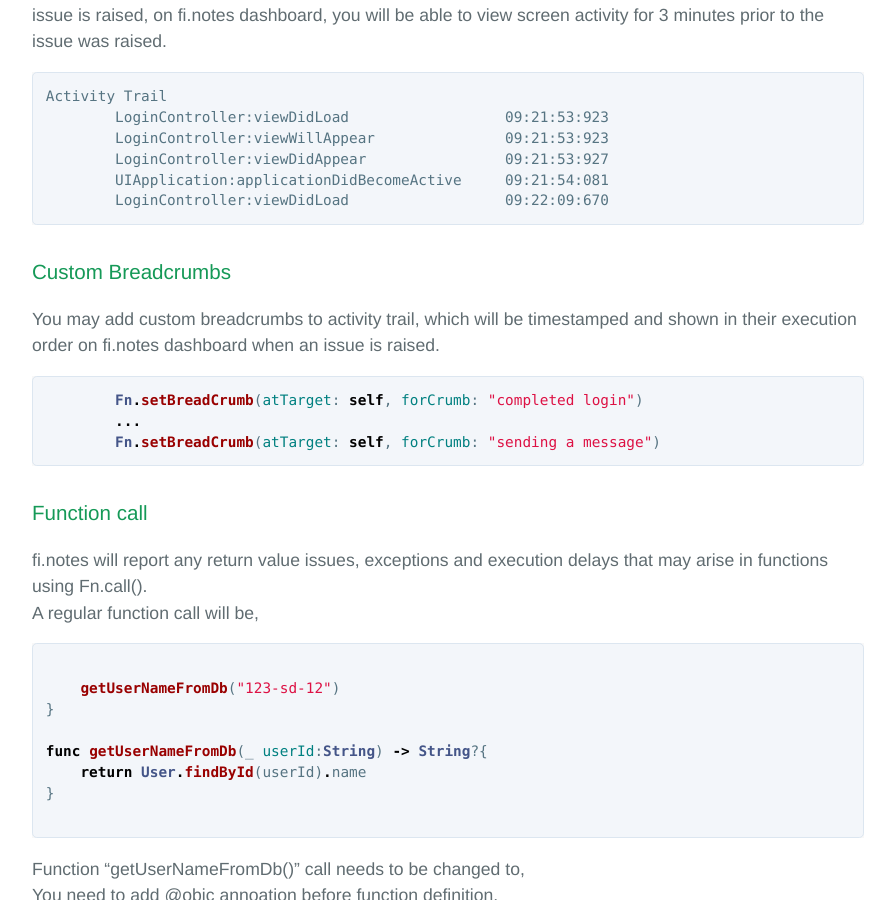
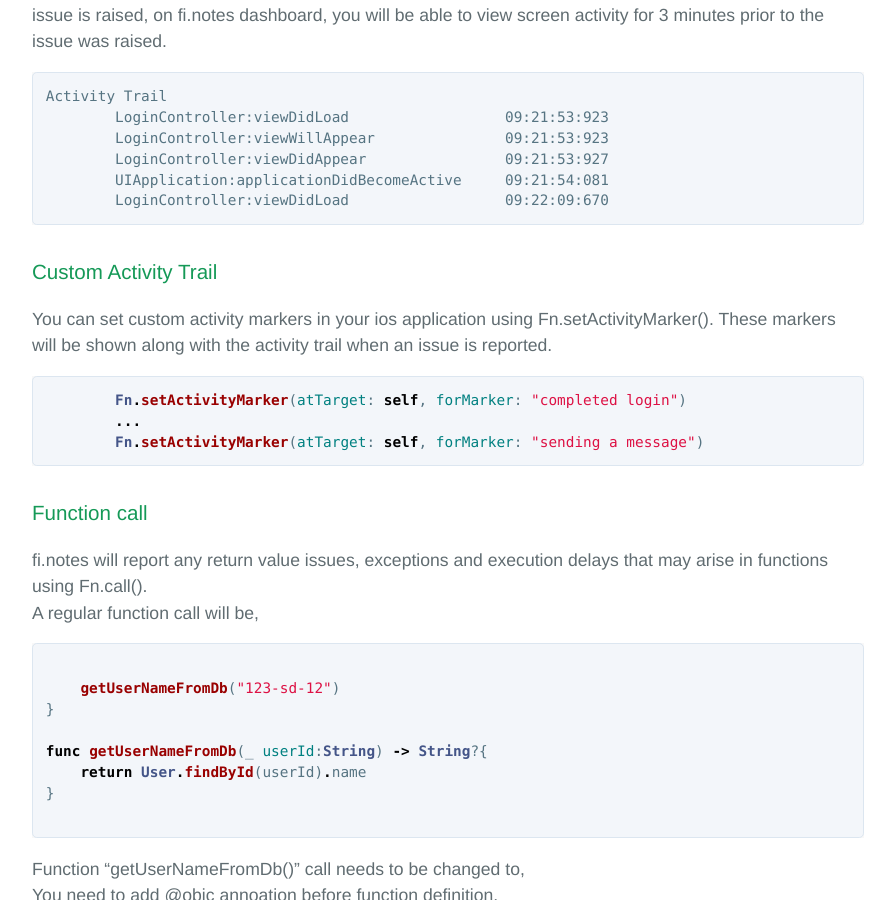
Before and after one commit to finotes/finotes.github.io, a Jekyll site: the page built from _posts/2018-02-02-swift-docs.md, in a window 1280 px wide and 900 px high, scrolled down 6104 px. Shown: the whole window, without its empty margins (192-1087 px from the left). Built offline with Jekyll 4.4.1, drawn with Linux system fonts in a browser that asks for light colours; some web fonts are replaced.

Commit message:
Update 2018-02-02-swift-docs.md

````diff
--- a/_posts/2018-02-02-swift-docs.md
+++ b/_posts/2018-02-02-swift-docs.md
@@ -239,14 +239,13 @@ Activity Trail
 	LoginController:viewDidLoad                  09:22:09:670
 ```
 
-### Custom Breadcrumbs
-
-You may add custom breadcrumbs to activity trail, which will be timestamped and shown in their execution order on fi.notes dashboard when an issue is raised.
+### Custom Activity Trail
+You can set custom activity markers in your ios application using Fn.setActivityMarker(). These markers will be shown along with the activity trail when an issue is reported.
 
 ```swift
-        Fn.setBreadCrumb(atTarget: self, forCrumb: "completed login")
+        Fn.setActivityMarker(atTarget: self, forMarker: "completed login")
 	...
-        Fn.setBreadCrumb(atTarget: self, forCrumb: "sending a message")
+        Fn.setActivityMarker(atTarget: self, forMarker: "sending a message")
 ```
 
 ### Function call
````
